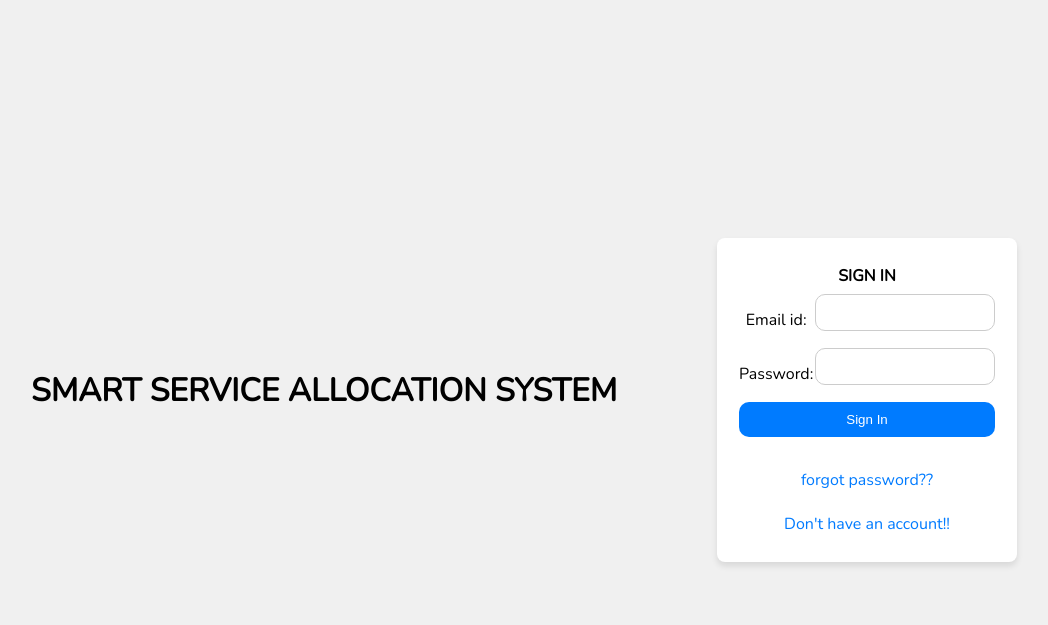
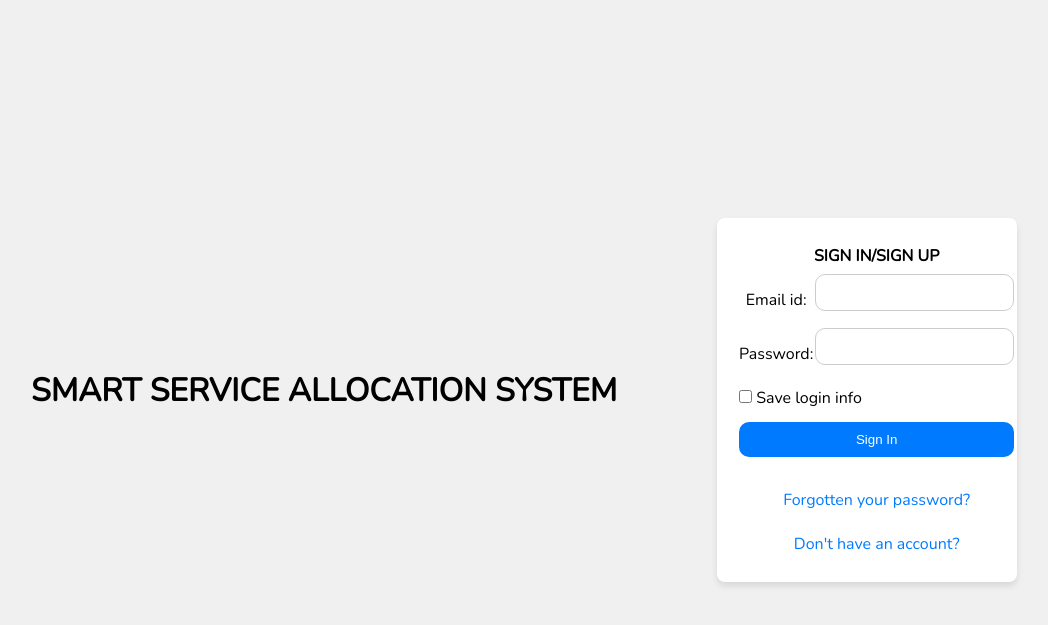
Before and after one commit to eesa-ma/smart-sevice-allocation-system, a PHP site: page /signin.html in a window 1280 px wide. Shown: the top 625 px of the page, without its empty margins (116-1164 px from the left). Run offline with PHP 8.4, Linux system fonts and the light colour scheme.

Commit message:
added more fields

```diff
--- a/front-end/user/signin.html
+++ b/front-end/user/signin.html
@@ -13,7 +13,7 @@
     <form action="https://formspree.io/f/your-email" method="post">
         <table>
             <tr>
-                <th colspan="2">SIGN IN</th>
+                <th colspan="2">SIGN IN/SIGN UP</th>
             </tr>
             <tr>
                 <td><label for="useremail">Email id:</label></td>
@@ -24,15 +24,21 @@
                 <td><input type="password" id="userpassword" name="userpassword"></td>
             </tr>
             <tr>
+                <td colspan="2" id="saveinfo"><input type="checkbox" id="userlogincheck" name="userlogincheck">&nbsp<label for="userlogincheck">Save login info</label></td>
+            </tr>
+            <tr>
+                <td><p id="loginerror" name="loginerror"></p></td> <!--for displaying error message -->
+            </tr>
+            <tr>
             <td colspan="2">
                 <center><input type="submit" value="Sign In" id="submit"></center>
             </td>
             </tr>
             <tr>
-               <td colspan="2"><center><a href="" >forgot password??</a></center></td>
+               <td colspan="2"><center><a href="" >Forgotten your password?</a></center></td>
             </tr>
             <tr>
-                <td colspan="2"><center><a href="">Don't have an account!!</a></center></td>
+                <td colspan="2"><center><a href="">Don't have an account?</a></center></td>
             </tr>
         </table>
     </form>
--- a/front-end/user/style.css
+++ b/front-end/user/style.css
@@ -35,13 +35,17 @@ h1 {
 }
 
 input {
-    width: 100%;
     padding: 10px;
     margin-bottom: 15px;
     border: 1px solid #ccc;
     border-radius: 10px;
 }
-
+#saveinfo {
+    text-align: left;
+}
+#loginerror {
+    color: #DC3545;
+}
 #submit {
     width: 100%;
     padding: 10px;
```
